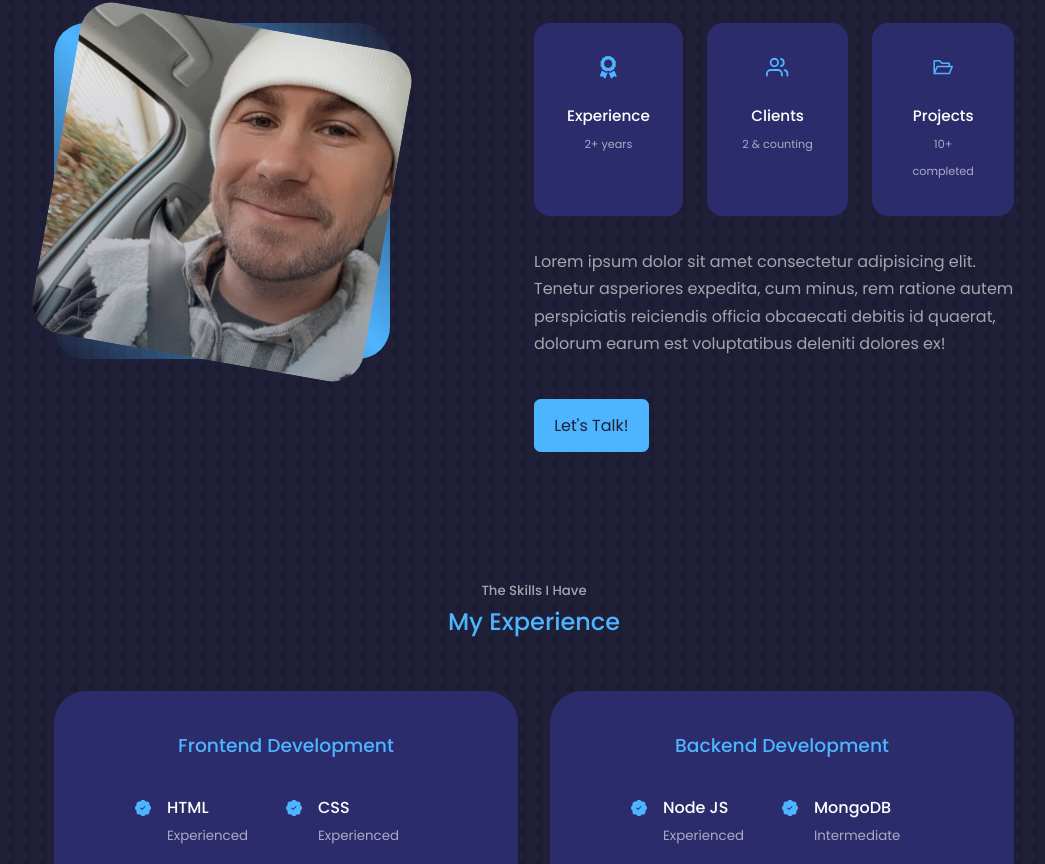
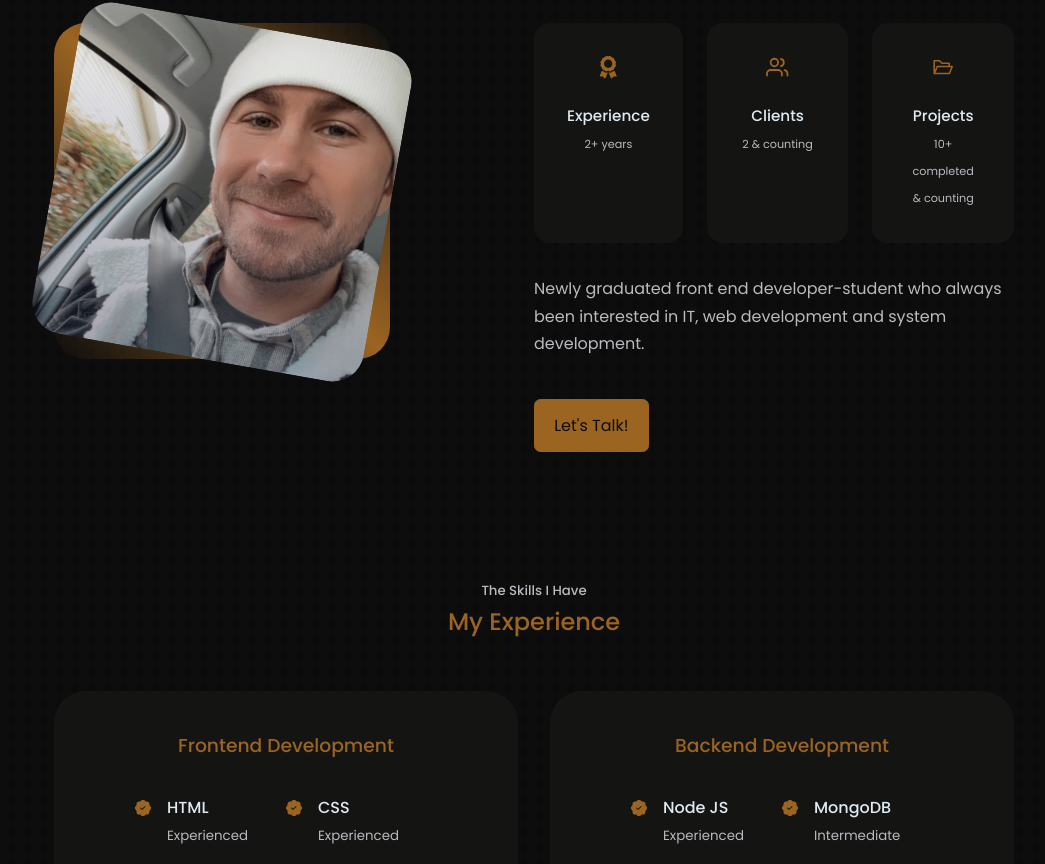
Before and after one commit to sebastianhanberg/portfolio-sebastian, a React (Create React App) app: page / in a window 1280 px wide. Shown: the part 1016-1880 px from the top of the page, without its empty margins (106-1151 px from the left). Built offline with nearby package versions, Linux system fonts and the light colour scheme.

Commit message:
ready for deploy

```diff
--- a/src/App.jsx
+++ b/src/App.jsx
@@ -19,7 +19,7 @@ const App = () => {
             <Nav />
             <About />
             <Experience />
-            <Services />
+            {/* <Services /> */}
             <Portfolio />
             {/* <Testimonials /> */}
             <Contact />
--- a/src/components/About/About.jsx
+++ b/src/components/About/About.jsx
@@ -36,14 +36,13 @@ const About = () => {
                             <AiOutlineFolderOpen className='about__icon' />
                             <h5>Projects</h5>
                             <small>10+ completed</small>
+                            <br />
+                            <small>& counting</small>
                         </article>
                     </div>
 
                     <p>
-                        Lorem ipsum dolor sit amet consectetur adipisicing elit.
-                        Tenetur asperiores expedita, cum minus, rem ratione autem
-                        perspiciatis reiciendis officia obcaecati debitis id quaerat,
-                        dolorum earum est voluptatibus deleniti dolores ex!
+                        Newly graduated front end developer-student who always been interested in IT, web development and system development.
                     </p>
                     <a href="#contact" className='btn btn-primary'>Let's Talk!</a>
 
--- a/src/components/Contact/contact.css
+++ b/src/components/Contact/contact.css
@@ -80,4 +80,6 @@ input, textarea {
   }
 
 
+
+
 }
--- a/src/components/Header/HeaderSocials.jsx
+++ b/src/components/Header/HeaderSocials.jsx
@@ -5,8 +5,8 @@ import { FaGithub } from 'react-icons/fa'
 const HeaderSocials = () => {
     return (
         <div className='header__socials'>
-            <a href="https://linkedin.com" target="_blank"><BsLinkedin /></a>
-            <a href="https://github.com" target="_blank"><FaGithub /></a>
+            <a href="https://www.linkedin.com/in/sebastian-h%C3%A5nberg-03051891/" target="_blank"><BsLinkedin /></a>
+            <a href="https://github.com/sebastianhanberg" target="_blank"><FaGithub /></a>
 
         </div>
     )
--- a/src/components/Nav/nav.css
+++ b/src/components/Nav/nav.css
@@ -28,6 +28,6 @@ nav a:hover {
 }
 
 nav a.active {
-    background: var(--color-bg);
-    color: var(--color-white)
+    background: var(--color-primary);
+    color: var(--color-bg)
 }
--- a/src/components/Portfolio/portfolio.css
+++ b/src/components/Portfolio/portfolio.css
@@ -57,6 +57,6 @@
     }
 
     #portfolio {
-        margin-bottom: 50rem;
+        margin-bottom: 20rem;
     }
 }
--- a/src/index.css
+++ b/src/index.css
@@ -10,12 +10,12 @@
 }
 
 :root {
-    --color-bg: #1f1f38;
-    --color-bg-variant: #2c2c6c;
-    --color-primary: #4db5ff;
-    --color-primary-variant: rgba(77,181,255,0.4);
-    --color-white: #fff;
-    --color-light: rgba(255,255,255,0.6);
+    --color-bg: #0D0D0D;
+    --color-bg-variant: #141413;
+    --color-primary: #9b6421;
+    --color-primary-variant: #9c6c2d;
+    --color-white: #DFEBF2;
+    --color-light: #B8BBBF;
 
     --transition: all 400ms ease;
 
```
